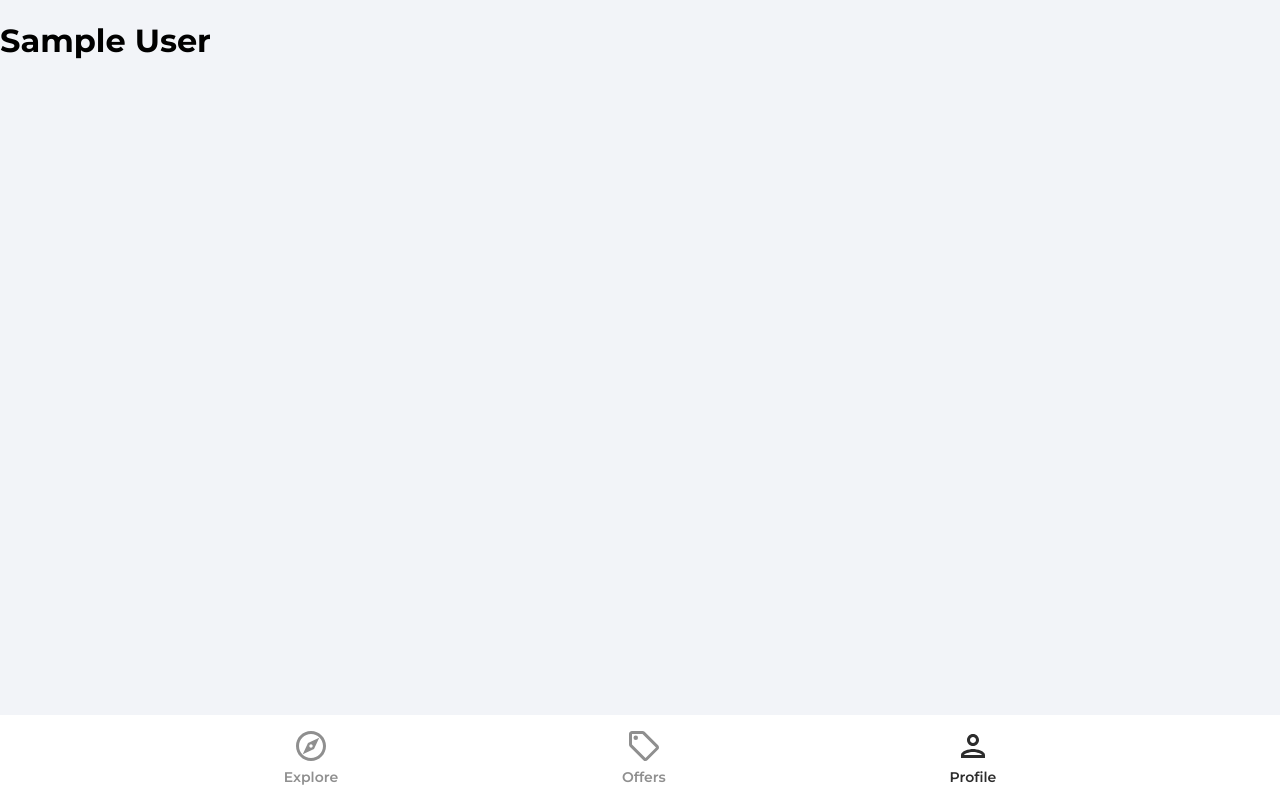
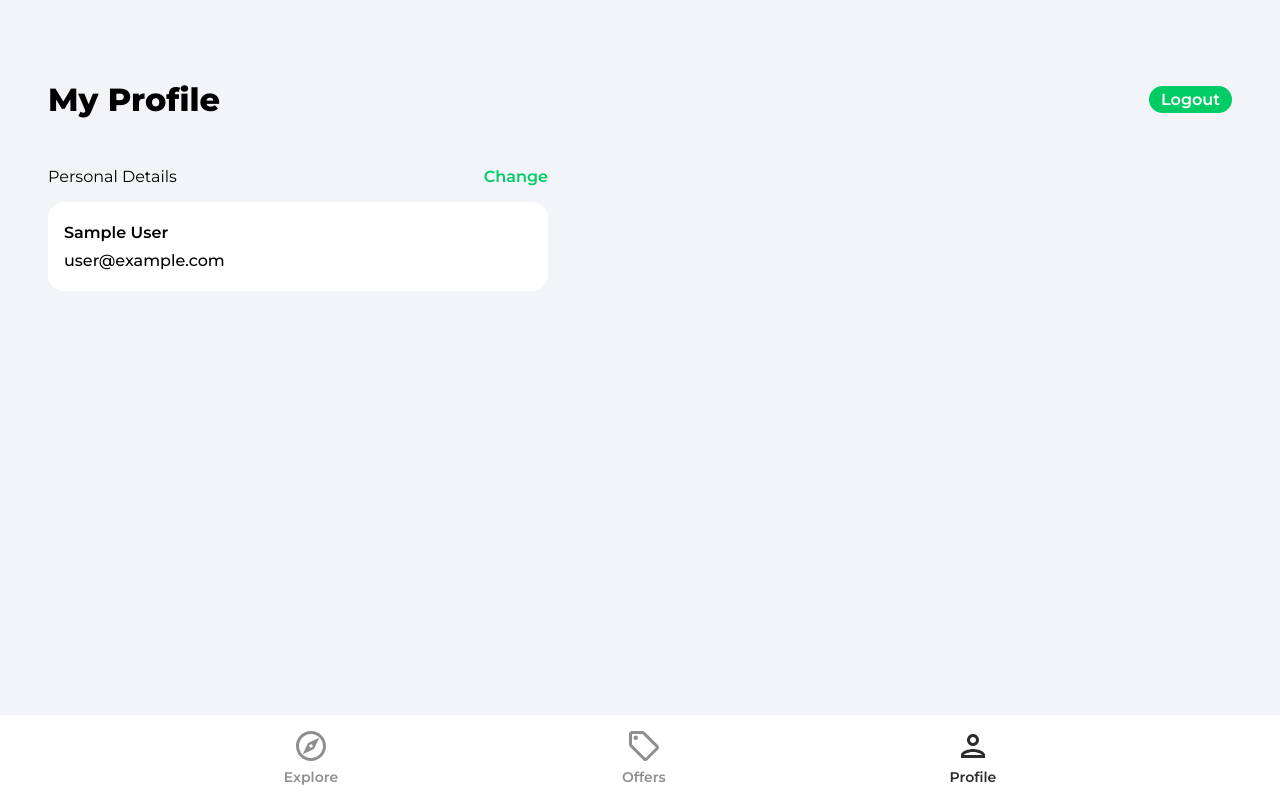
Before and after one commit to MichaelVenturi/House-marketplace, a React (Vite) app: page /profile in a window 1280 px wide. Built offline with nearby package versions, Linux system fonts and the light colour scheme; no server answers; sample sign-in values are in the browser's storage.

Commit message:
private route

```diff
--- a/src/App.tsx
+++ b/src/App.tsx
@@ -1,6 +1,7 @@
 import { BrowserRouter as Router, Routes, Route } from "react-router-dom";
 import { ToastContainer } from "react-toastify";
 import Navbar from "./components/layouts/Navbar";
+import PrivateRoute from "./components/PrivateRoute";
 import Explore from "./pages/Explore";
 import Profile from "./pages/Profile";
 import Offers from "./pages/Offers";
@@ -15,7 +16,9 @@ const App = () => {
         <Routes>
           <Route path="/" element={<Explore />} />
           <Route path="/offers" element={<Offers />} />
-          <Route path="/profile" element={<Profile />} />
+          <Route element={<PrivateRoute />}>
+            <Route path="/profile" element={<Profile />} />
+          </Route>
           <Route path="/sign-in" element={<SignIn />} />
           <Route path="/sign-up" element={<SignUp />} />
           <Route path="/forgot-password" element={<ForgotPassword />} />
--- /dev/null
+++ b/src/components/PrivateRoute.tsx
@@ -0,0 +1,12 @@
+import { Navigate, Outlet } from "react-router-dom";
+import { useAuthStatus } from "../hooks/useAuthStatus";
+import Spinner from "./Spinner";
+
+const PrivateRoute = () => {
+  const { loggedIn, checkingStatus } = useAuthStatus();
+  if (checkingStatus) {
+    return <Spinner />;
+  }
+  return loggedIn ? <Outlet /> : <Navigate to="/sign-in" />;
+};
+export default PrivateRoute;
--- /dev/null
+++ b/src/components/Spinner.tsx
@@ -0,0 +1,8 @@
+const Spinner = () => {
+  return (
+    <div className="loadingSpinnerContainer">
+      <div className="loadingSpinner"></div>
+    </div>
+  );
+};
+export default Spinner;
--- /dev/null
+++ b/src/hooks/useAuthStatus.ts
@@ -0,0 +1,28 @@
+import { useEffect, useState, useRef } from "react";
+import { auth } from "../firebase.config";
+import { onAuthStateChanged } from "firebase/auth";
+
+interface IAuthStatus {
+  loggedIn: boolean;
+  checkingStatus: boolean;
+}
+
+export const useAuthStatus = (): IAuthStatus => {
+  const [loggedIn, setLoggedIn] = useState(false);
+  const [checkingStatus, setCheckingStatus] = useState(true);
+  const isMounted = useRef(true); // should be unnecessary now
+
+  useEffect(() => {
+    onAuthStateChanged(auth, (user) => {
+      if (user) {
+        setLoggedIn(true);
+      }
+      setCheckingStatus(false);
+    });
+
+    return () => {
+      isMounted.current = false;
+    };
+  }, [isMounted]);
+  return { loggedIn, checkingStatus };
+};
--- a/src/pages/Profile.tsx
+++ b/src/pages/Profile.tsx
@@ -1,12 +1,108 @@
-import { useState, useEffect } from "react";
-import { auth } from "../firebase.config";
-import { User } from "firebase/auth";
+import { useState } from "react";
+import { auth, db } from "../firebase.config";
+import { User, updateProfile } from "firebase/auth";
+import { doc, updateDoc } from "firebase/firestore";
+import { useNavigate } from "react-router-dom";
+import { toast } from "react-toastify";
+
+interface IPersonalDetails {
+  name: string;
+  email: string;
+}
 
 const Profile = () => {
-  const [user, setUser] = useState<User | null>(null);
-  useEffect(() => {
-    setUser(auth.currentUser);
-  }, []);
-  return user ? <h1>{user.displayName}</h1> : <h1>nope</h1>;
+  const user: User = auth.currentUser!;
+  const [changeDetails, setChangeDetails] = useState<boolean>(false);
+  const [formData, setformData] = useState<IPersonalDetails>({
+    name: user.displayName!, // we will only be on this page so long as there is a current user
+    email: user.email!,
+  });
+
+  const { name, email } = formData;
+
+  const navigate = useNavigate();
+
+  const onLogout = () => {
+    auth.signOut();
+    navigate("/");
+  };
+
+  const onChange = (e: React.ChangeEvent<HTMLInputElement>) => {
+    setformData((prevState) => ({
+      ...prevState,
+      [e.target.id]: e.target.value,
+    }));
+  };
+
+  // for now, email field will be immutable
+  const onSubmit = async () => {
+    try {
+      let changesMade = false;
+      if (user.displayName !== name) {
+        // Update display name
+        await updateProfile(user, {
+          displayName: name,
+        });
+        // update in firestore
+        const userRef = doc(db, "users", user.uid);
+        await updateDoc(userRef, {
+          name,
+        });
+        changesMade = true;
+      }
+      if (changesMade) {
+        toast.success("Profile details updated");
+      }
+    } catch (err: unknown) {
+      console.log(err);
+      toast.error("Could not update profile details");
+    }
+  };
+
+  return (
+    <div className="profile">
+      <header className="profileHeader">
+        <p className="pageHeader">My Profile</p>
+        <button type="button" className="logOut" onClick={onLogout}>
+          Logout
+        </button>
+      </header>
+
+      <main>
+        <div className="profileDetailsHeader">
+          <p className="profileDetailsText">Personal Details</p>
+          <p
+            className="changePersonalDetails"
+            onClick={() => {
+              if (changeDetails) onSubmit();
+              setChangeDetails((prevState) => !prevState);
+            }}>
+            {changeDetails ? "Done" : "Change"}
+          </p>
+        </div>
+
+        <div className="profileCard">
+          <form>
+            <input
+              type="text"
+              id="name"
+              className={`profileName${changeDetails ? "Active" : ""}`}
+              disabled={!changeDetails}
+              value={name!}
+              onChange={onChange}
+            />
+            <input
+              type="text"
+              id="email"
+              className={`profileEmail${changeDetails ? "" : ""}`}
+              disabled={true} // no updating email address (for now)
+              value={email!}
+              onChange={onChange}
+            />
+          </form>
+        </div>
+      </main>
+    </div>
+  );
 };
 export default Profile;
```
